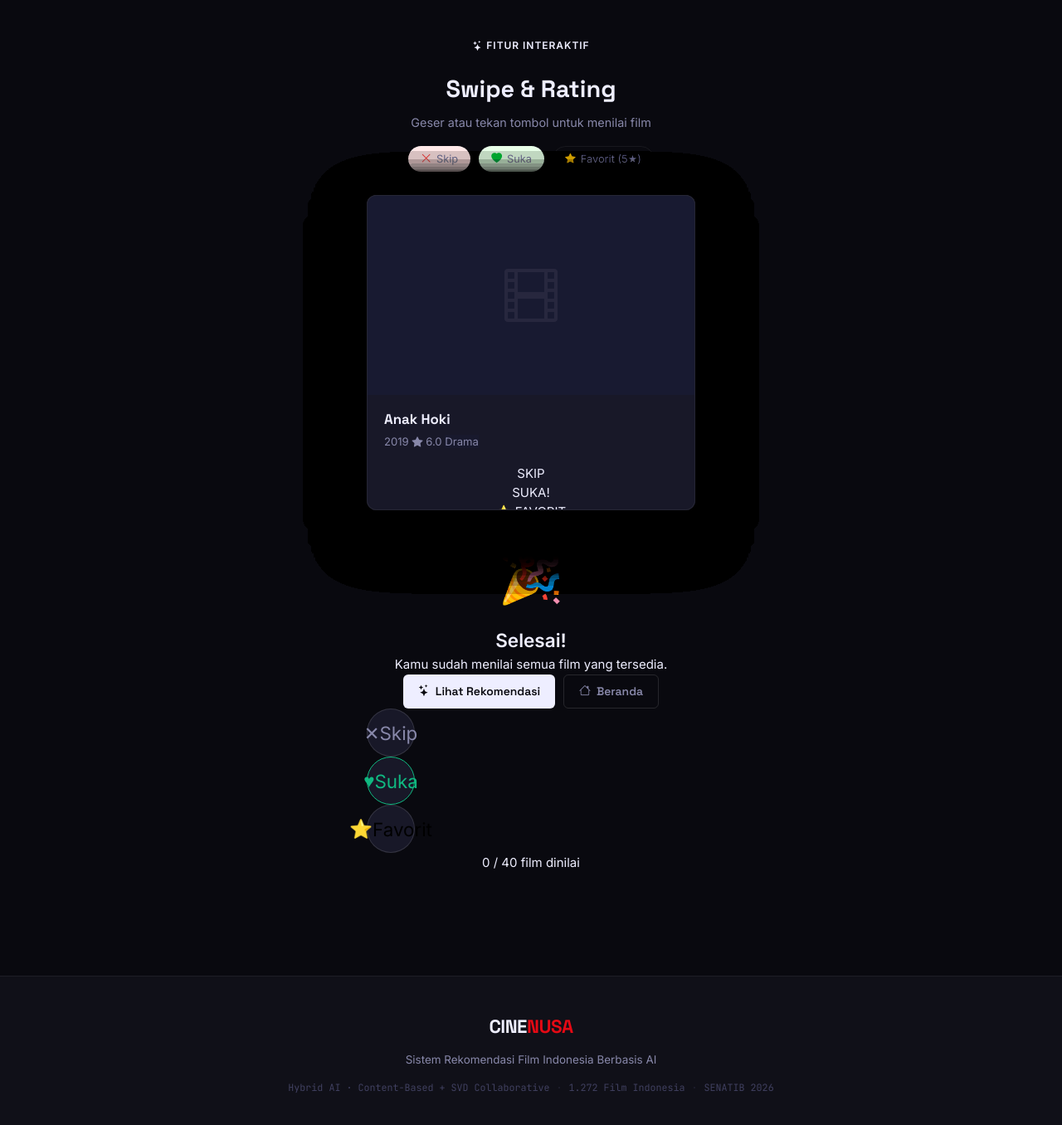
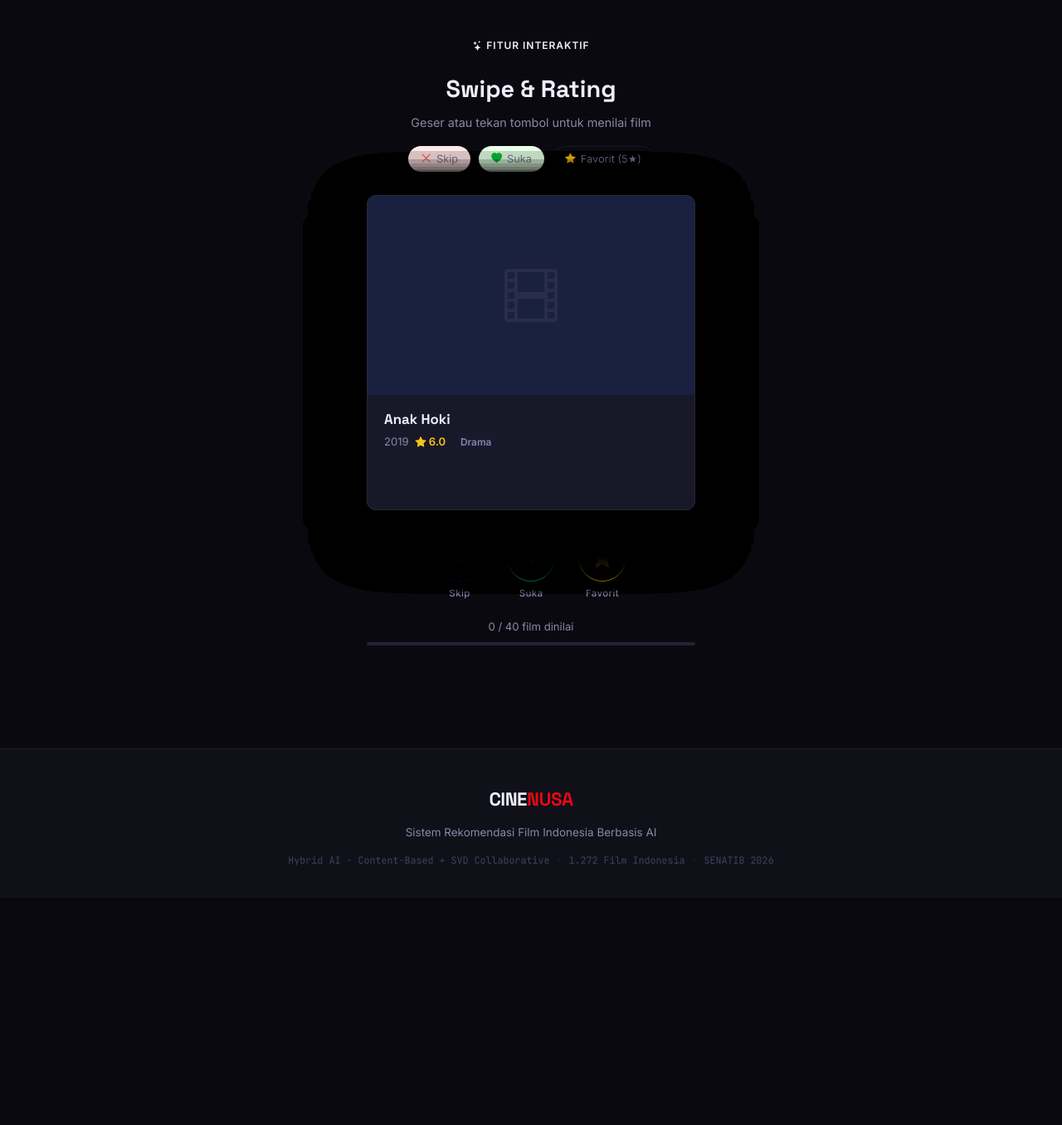
Before and after one commit to hanafiafan/CineNusa, a Flask app: page /swipe in a window 1280 px wide. Shown: the part 70-1426 px from the top of the page at 83% size. After the commit the page ends 1114 px from the top, so only its background shows below. Run offline with Flask 3, Linux system fonts and the light colour scheme.

Commit message:
fix: perbaiki fitur swipe — layout, animasi, dan bug JS
- swipe-done hidden on load (display:none)
- buttons dipindah ke flex wrapper dengan label di bawah lingkaran
- getCards() exclude kartu yang sedang fly-out animation
- tambah launchConfetti() untuk swipe Favorit
- tambah CSS: .swipe-controls, .swipe-btn.super, vote overlays
- tambah @keyframes fly-left/right/up untuk animasi kartu
- pindah opacity:0.4 dari .swipe-card-img ke .swipe-card-bg
- tambah style progress bar, genre pill, rating chip, done state

Co-Authored-By: Claude Sonnet 4.6 <noreply@anthropic.com>

```diff
--- a/recommender.py
+++ b/recommender.py
@@ -23,8 +23,8 @@ _COL_MAP = {
     'rating':      ['rating', 'imdb_rating', 'score', 'nilai'],
     'votes':       ['votes', 'num_votes', 'vote_count', 'jumlah_suara'],
     'genre':       ['genre', 'genres', 'kategori', 'jenis'],
-    'director':    ['director', 'direktur', 'sutradara'],
-    'stars':       ['stars', 'cast', 'actor', 'pemain', 'bintang'],
+    'director':    ['director', 'directors', 'direktur', 'sutradara'],
+    'stars':       ['stars', 'cast', 'actor', 'actors', 'pemain', 'bintang'],
     'description': ['description', 'desc', 'synopsis', 'plot', 'sinopsis', 'overview'],
     'duration':    ['duration', 'runtime', 'durasi', 'menit'],
     'poster_url':  ['poster', 'poster_url', 'image', 'img_url'],
--- a/static/css/style.css
+++ b/static/css/style.css
@@ -923,9 +923,10 @@ body.cursor-click #cursor-dot {
   width: 100%; height: 240px;
   background: var(--surf3);
   display: flex; align-items: center; justify-content: center;
-  font-size: 4rem; color: var(--t3); opacity: 0.4;
-  overflow: hidden;
+  font-size: 4rem; color: var(--t3);
+  overflow: hidden; position: relative;
 }
+.swipe-card-bg { opacity: 0.4; }
 .swipe-card-img img { width: 100%; height: 100%; object-fit: cover; opacity: 1; }
 .swipe-card-info { padding: 16px 20px; text-align: left; }
 .swipe-card-title { font-family: var(--font-h); font-size: 1.05rem; font-weight: 700; margin-bottom: 4px; }
@@ -937,10 +938,63 @@ body.cursor-click #cursor-dot {
   font-size: 1.4rem; display: flex; align-items: center; justify-content: center;
   transition: all var(--tr); cursor: pointer;
 }
-.swipe-btn.skip { color: var(--t2); }
-.swipe-btn.like { color: var(--green); border-color: var(--green); }
-.swipe-btn.love { color: var(--red);   border-color: var(--red);   }
+.swipe-btn.skip  { color: var(--t2); }
+.swipe-btn.like  { color: var(--green); border-color: var(--green); }
+.swipe-btn.love  { color: var(--red);   border-color: var(--red);   }
+.swipe-btn.super { color: #f5c518;      border-color: #f5c518;      }
 .swipe-btn:hover { transform: scale(1.14); box-shadow: 0 6px 24px rgba(0,0,0,0.45); }
+
+.swipe-controls {
+  display: flex; gap: 28px; justify-content: center;
+  align-items: flex-start; margin: 0 0 20px;
+}
+.swipe-btn-wrap {
+  display: flex; flex-direction: column; align-items: center; gap: 6px;
+}
+.swipe-btn-label {
+  font-size: 0.72rem; color: var(--t2); font-weight: 500;
+  letter-spacing: 0.03em;
+}
+
+.swipe-done { text-align: center; padding: 40px 20px; }
+.swipe-done h2 { font-family: var(--font-h); font-size: 1.6rem; font-weight: 700; margin-bottom: 8px; }
+.swipe-done p  { color: var(--t2); margin-bottom: 20px; }
+
+.swipe-progress {
+  font-size: 0.82rem; color: var(--t2); margin-top: 12px;
+}
+.swipe-bar {
+  height: 4px; background: var(--surf3);
+  border-radius: 99px; margin-top: 8px; overflow: hidden;
+}
+.swipe-fill {
+  height: 100%; background: var(--cyan, #00d4ff);
+  border-radius: 99px; transition: width 0.3s ease;
+}
+
+.swipe-card-genre-pill {
+  display: inline-block; padding: 2px 10px;
+  border-radius: 999px; font-size: 0.74rem; font-weight: 600;
+}
+.swipe-card-rating { color: #f5c518; font-weight: 600; }
+.swipe-card-meta span { margin-right: 4px; }
+
+.vote-nope, .vote-like, .vote-super {
+  position: absolute; top: 18px;
+  font-size: 1.3rem; font-weight: 900; letter-spacing: 0.07em;
+  opacity: 0; pointer-events: none; transition: opacity 0.12s;
+  padding: 5px 14px; border-radius: 8px; border: 3px solid;
+}
+.vote-nope  { left: 14px;  color: #FF4444; border-color: #FF4444; transform: rotate(-8deg); }
+.vote-like  { right: 14px; color: #22CC55; border-color: #22CC55; transform: rotate(8deg); }
+.vote-super { left: 50%; transform: translateX(-50%); color: #f5c518; border-color: #f5c518; }
+
+@keyframes flyLeft  { to { transform: translate(-160%,40px) rotate(-30deg); opacity:0; } }
+@keyframes flyRight { to { transform: translate(160%,40px)  rotate(30deg);  opacity:0; } }
+@keyframes flyUp    { to { transform: translateY(-140%) scale(0.85);         opacity:0; } }
+.fly-left  { animation: flyLeft  0.38s ease forwards; }
+.fly-right { animation: flyRight 0.38s ease forwards; }
+.fly-up    { animation: flyUp    0.38s ease forwards; }
 
 /* ── 20. COMPARE PAGE ───────────────────────────────────────────── */
 .compare-page {
--- a/templates/swipe.html
+++ b/templates/swipe.html
@@ -52,7 +52,7 @@
   </div>
 
   {# Done state #}
-  <div class="swipe-done" id="swipe-done">
+  <div class="swipe-done" id="swipe-done" style="display:none">
     <div style="font-size:4rem;margin-bottom:12px">🎉</div>
     <h2>Selesai!</h2>
     <p>Kamu sudah menilai semua film yang tersedia.</p>
@@ -68,18 +68,18 @@
 
   {# Controls #}
   <div class="swipe-controls" id="swipe-controls">
-    <button class="swipe-btn skip" id="btn-skip" title="Skip (←)">
-      <span>✕</span>
+    <div class="swipe-btn-wrap">
+      <button class="swipe-btn skip" id="btn-skip" title="Skip (←)">✕</button>
       <span class="swipe-btn-label">Skip</span>
-    </button>
-    <button class="swipe-btn like" id="btn-like" title="Suka (→)">
-      <span>♥</span>
+    </div>
+    <div class="swipe-btn-wrap">
+      <button class="swipe-btn like" id="btn-like" title="Suka (→)">♥</button>
       <span class="swipe-btn-label">Suka</span>
-    </button>
-    <button class="swipe-btn super" id="btn-super" title="Favorit (↑)">
-      <span>⭐</span>
+    </div>
+    <div class="swipe-btn-wrap">
+      <button class="swipe-btn super" id="btn-super" title="Favorit (↑)">⭐</button>
       <span class="swipe-btn-label">Favorit</span>
-    </button>
+    </div>
   </div>
 
   <div class="swipe-progress">
@@ -107,7 +107,38 @@ function getTopCard() {
   return arena.querySelector('.swipe-card.is-top');
 }
 function getCards() {
-  return [...arena.querySelectorAll('.swipe-card')];
+  return [...arena.querySelectorAll('.swipe-card:not(.fly-left):not(.fly-right):not(.fly-up)')];
+}
+
+function launchConfetti() {
+  const cvs = document.createElement('canvas');
+  cvs.style.cssText = 'position:fixed;top:0;left:0;width:100%;height:100%;pointer-events:none;z-index:9999';
+  document.body.appendChild(cvs);
+  const ctx = cvs.getContext('2d');
+  cvs.width = innerWidth; cvs.height = innerHeight;
+  const COLS = ['#f5c518','#FF4444','#22CC55','#00d4ff','#a855f7','#f97316'];
+  const pieces = Array.from({length: 90}, () => ({
+    x: Math.random() * cvs.width,
+    y: Math.random() * cvs.height * 0.5 - cvs.height * 0.5,
+    w: Math.random() * 10 + 5, h: Math.random() * 6 + 3,
+    r: Math.random() * Math.PI * 2,
+    vy: Math.random() * 3 + 2, vx: (Math.random() - 0.5) * 2,
+    vr: (Math.random() - 0.5) * 0.2,
+    color: COLS[Math.floor(Math.random() * COLS.length)]
+  }));
+  let raf;
+  (function draw() {
+    ctx.clearRect(0, 0, cvs.width, cvs.height);
+    pieces.forEach(p => {
+      ctx.save(); ctx.translate(p.x, p.y); ctx.rotate(p.r);
+      ctx.fillStyle = p.color; ctx.fillRect(-p.w/2, -p.h/2, p.w, p.h);
+      ctx.restore();
+      p.y += p.vy; p.x += p.vx; p.r += p.vr; p.vy += 0.05;
+    });
+    if (pieces.some(p => p.y < cvs.height + 20)) raf = requestAnimationFrame(draw);
+    else cvs.remove();
+  })();
+  setTimeout(() => { cancelAnimationFrame(raf); cvs.remove(); }, 3000);
 }
 
 /* Apply genre backgrounds to all visible cards */
```
Also changed, not shown: 1 other file.
